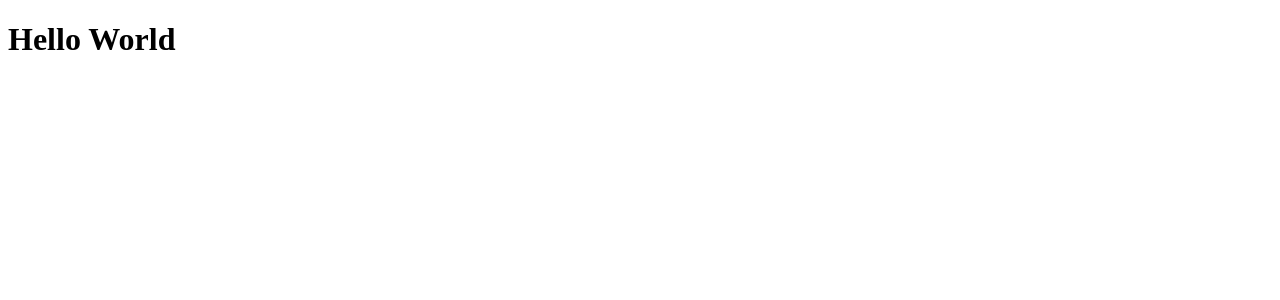
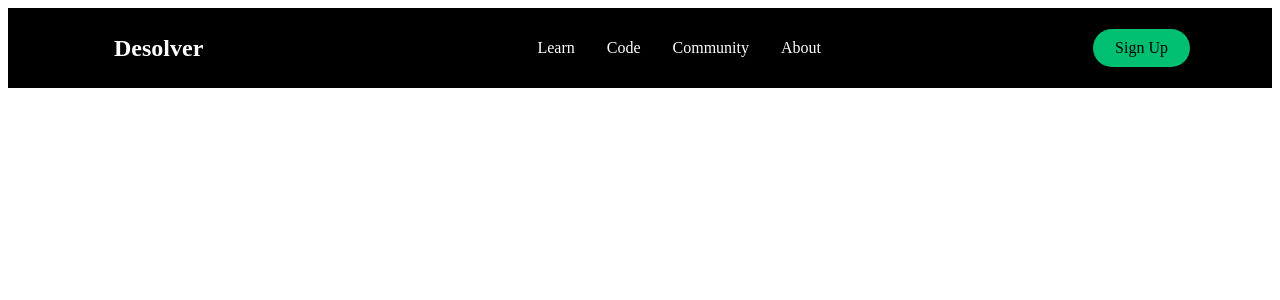
Before and after one commit to oslabs-beta/DeSolver, a React app: page / in a window 1280 px wide. Shown: the top 300 px of the page. Built offline with nearby package versions, Linux system fonts and the light colour scheme.

Commit message:
nav and side styled

```diff
--- a/client/App.jsx
+++ b/client/App.jsx
@@ -1,10 +1,12 @@
 import React from 'react';
+import { BrowserRouter as Router } from 'react-router-dom';
+import Home from './pages/index';
 
 const App = () => {
   return (
-    <div className='App'>
-      <h1>Hello World</h1>
-    </div>
+    <Router>
+      <Home />
+    </Router>
   );
 };
 
--- /dev/null
+++ b/client/components/Hero/Hero.styled.js
@@ -0,0 +1,6 @@
+import styled from 'styled-components';
+
+
+export const HeroContainer = styled.div`
+
+`
--- a/client/components/Navbar/Navbar.js
+++ b/client/components/Navbar/Navbar.js
@@ -1,20 +1,33 @@
 import React from 'react';
-import { Nav, NavbarContainer, NavLogo, MobileIcon, NavMenu, NavItem, NavLinks } from './Navbar.styled'
+import { FaBars } from 'react-icons/fa';
+import { Nav, NavbarContainer, NavLogo, MobileIcon, NavMenu, NavItem, NavLinks, NavBtn, NavBtnLink } from './Navbar.styled';
 
-const Navbar = () => {
+const Navbar = ({ toggle }) => {
   return (
     <>
       <Nav>
         <NavbarContainer>
-          <NavLogo to='/'>dolla</NavLogo>
-          <MobileIcon>
+          <NavLogo to='/'>Desolver</NavLogo>
+          <MobileIcon onClick={toggle}>
             <FaBars />
           </MobileIcon>
           <NavMenu>
             <NavItem>
+              <NavLinks to='learn'>Learn</NavLinks>
+            </NavItem>
+            <NavItem>
+              <NavLinks to='code'>Code</NavLinks>
+            </NavItem>
+            <NavItem>
+              <NavLinks to='community'>Community</NavLinks>
+            </NavItem>
+            <NavItem>
               <NavLinks to='about'>About</NavLinks>
             </NavItem>
           </NavMenu>
+          <NavBtn>
+            <NavBtnLink to='/signup'>Sign Up</NavBtnLink>
+          </NavBtn>
         </NavbarContainer>
       </Nav>
     </>
--- a/client/components/Navbar/Navbar.styled.js
+++ b/client/components/Navbar/Navbar.styled.js
@@ -5,7 +5,7 @@ import { Link as LinkS } from 'react-scroll';
 export const Nav = styled.nav`
   background: #000;
   height: 80px;
-margin-top: -80px;
+  /* margin-top: -80px; */
   display: flex;
   justify-content: center;
   align-items: center;
@@ -41,6 +41,21 @@ export const NavLogo = styled(LinkR)`
   text-decoration: none;
 `
 
+export const MobileIcon = styled.div`
+  display: none;
+
+  @media screen and (max-width: 768px){
+    display: block;
+    position: absolute;
+    top: 0;
+    right: 0;
+    transform: translate(-100%, 60%);
+    font-size: 1.8rem;
+    cursor: pointer;
+    color: #fff;
+  }
+`
+
 export const NavMenu = styled.ul`
   display: flex;
   align-items: center;
@@ -70,3 +85,32 @@ export const NavLinks = styled(LinkS)`
     border-bottom: 3px solid #01bf71;
   }
 `
+
+export const NavBtn = styled.nav`
+  display: flex;
+  align-items: center;
+
+  @media screen and (max-width: 768px) {
+    display: none;
+  }
+`
+
+export const NavBtnLink = styled(LinkR)`
+  border-radius: 50px;
+  background: #01bf71;
+  white-space: nowrap;
+  padding: 10px 22px;
+  color: #010606;
+  font-size: 16px;
+  outline: none;
+  border: none;
+  cursor: pointer;
+  transition: all 0.2s ease-in-out;
+  text-decoration: none;
+
+  &:hover {
+    transition: all 0.2s ease-in-out;
+    background: #fff;
+    color: #010606;
+  }
+`
--- /dev/null
+++ b/client/components/Sidebar/Sidebar.js
@@ -0,0 +1,33 @@
+import React from 'react'
+import { SidebarContainer, Icon, CloseIcon, SidebarWrapper, SidebarMenu, SideBtnWrap, SidebarRoute, SidebarLink } from './Sidebar.styled'
+
+const Sidebar = ({ isOpen, toggle}) => {
+  return (
+    <SidebarContainer isOpen={isOpen} onClick={toggle}>
+      <Icon onClick={toggle}>
+        <CloseIcon />
+      </Icon>
+      <SidebarWrapper>
+        <SidebarMenu>
+          <SidebarLink to='/learn' onClick={toggle}>
+            Learn
+          </SidebarLink>
+          <SidebarLink to='/code' onClick={toggle}>
+            Code
+          </SidebarLink>
+          <SidebarLink to='/community' onClick={toggle}>
+            Community
+          </SidebarLink>
+          <SidebarLink to='/about' onClick={toggle}>
+            About
+          </SidebarLink>
+        </SidebarMenu>
+        <SideBtnWrap>
+          <SidebarRoute to='/signup'>Sign Up</SidebarRoute>
+        </SideBtnWrap>
+      </SidebarWrapper>
+    </SidebarContainer>
+  )
+}
+
+export default Sidebar
--- /dev/null
+++ b/client/components/Sidebar/Sidebar.styled.js
@@ -0,0 +1,90 @@
+import styled from 'styled-components';
+import { Link as LinkS } from 'react-scroll';
+import { Link as LinkR } from 'react-router-dom';
+import { FaTimes } from 'react-icons/fa';
+
+export const SidebarContainer = styled.aside`
+  position: fixed;
+  z-index:999;
+  width: 100%;
+  height: 100%;
+  background: #0d0d0d;
+  display: grid;
+  align-items: center;
+  top: 0;
+  left: 0;
+  transition: 0.3s ease-in-out;
+  opacity: ${({ isOpen }) => (isOpen ? '100%' : '0')};
+  top: ${({ isOpen }) => (isOpen ? '0' : '-100%')};
+`
+
+
+export const CloseIcon = styled(FaTimes)`
+  color: #fff;
+`
+
+export const Icon = styled.div`
+  position: absolute;
+  top: 1.2rem;
+  right: 1.5rem;
+  background: transparent;
+  font-size: 2rem;
+  cursor: pointer;
+  outline: none;
+`
+
+export const SidebarWrapper = styled.div`
+  color: #fff;
+`
+
+export const SidebarLink = styled(LinkS)`
+  display: flex;
+  align-items: center;
+  justify-content: center;
+  font-size: 1.5rem;
+  text-decoration: none;
+  list-style: none;
+  transition: 0.2 ease-in-out;
+  color: #fff;
+  cursor: pointer;
+
+  &:hover {
+    color: #01bf71;
+    transition: 0.2s ease-in-out;
+  }
+`
+
+export const SideBtnWrap = styled.div`
+  display: flex;
+  justify-content: center;
+`
+
+export const SidebarMenu = styled.ul`
+  display: grid;
+  grid-template-columns: 1fr;
+  grid-template-rows: repeat(6, 80px);
+  text-align: center;
+
+  @media screen and (max-width: 480px){
+    grid-template-rows: repeat(60, 60px)
+  }
+`
+
+export const SidebarRoute = styled(LinkR)`
+  border-radius: 50px;
+  background: #01bf71;
+  white-space: nowrap;
+  padding: 16px 64px;
+  color: #010606;
+  font-size: 16px;
+  border: none;
+  cursor: pointer;
+  transition: all 0.2s ease-in-out;
+  text-decoration: none;
+
+  &:hover {
+    transition: all 0.2s ease-in-out;
+    background: #fff;
+    color: #010606;
+  }
+`
--- /dev/null
+++ b/client/pages/index.js
@@ -0,0 +1,21 @@
+import React, { useState } from 'react'
+import Sidebar from '../components/Sidebar/Sidebar';
+import Navbar from '../components/Navbar/Navbar';
+
+const Home = () => {
+
+  const [isOpen, setIsOpen] = useState(false);
+
+  const toggle = () => {
+    setIsOpen(!Open)
+  }
+
+  return (
+    <>
+      <Sidebar isOpen={isOpen} toggle={toggle}/>
+      <Navbar toggle={toggle} />
+    </>
+  );
+};
+
+export default Home;
--- a/package.json
+++ b/package.json
@@ -30,6 +30,7 @@
     "pg": "^8.7.3",
     "react": "^17.0.2",
     "react-dom": "^17.0.2",
+    "react-icons": "^4.3.1",
     "react-router-dom": "^6.2.2",
     "react-scroll": "^1.8.6",
     "styled-components": "^5.3.3"
--- a/webpack.config.js
+++ b/webpack.config.js
@@ -8,6 +8,7 @@ module.exports = {
     path: path.join(__dirname, 'build'),
     filename: 'bundle.js',
   },
+  devtool: 'source-map',
   plugins: [
     new HtmlWebpackPlugin({
       template: path.join(__dirname, './client/index.html'),
```
Also changed, not shown: client/components/Hero/Hero.js (added, +18 -0 lines), 1 other file (tests, documents, lock files or other folders). Lines whose indentation alone changed are shown as unchanged.
